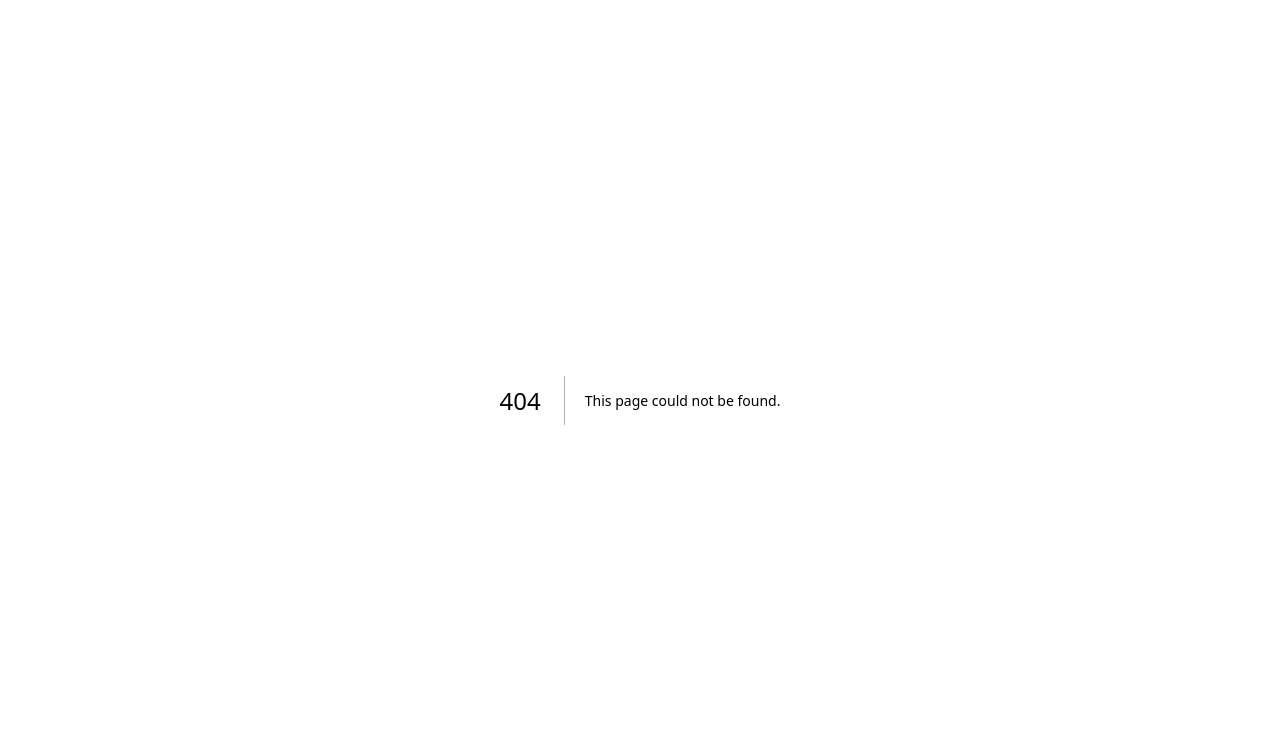
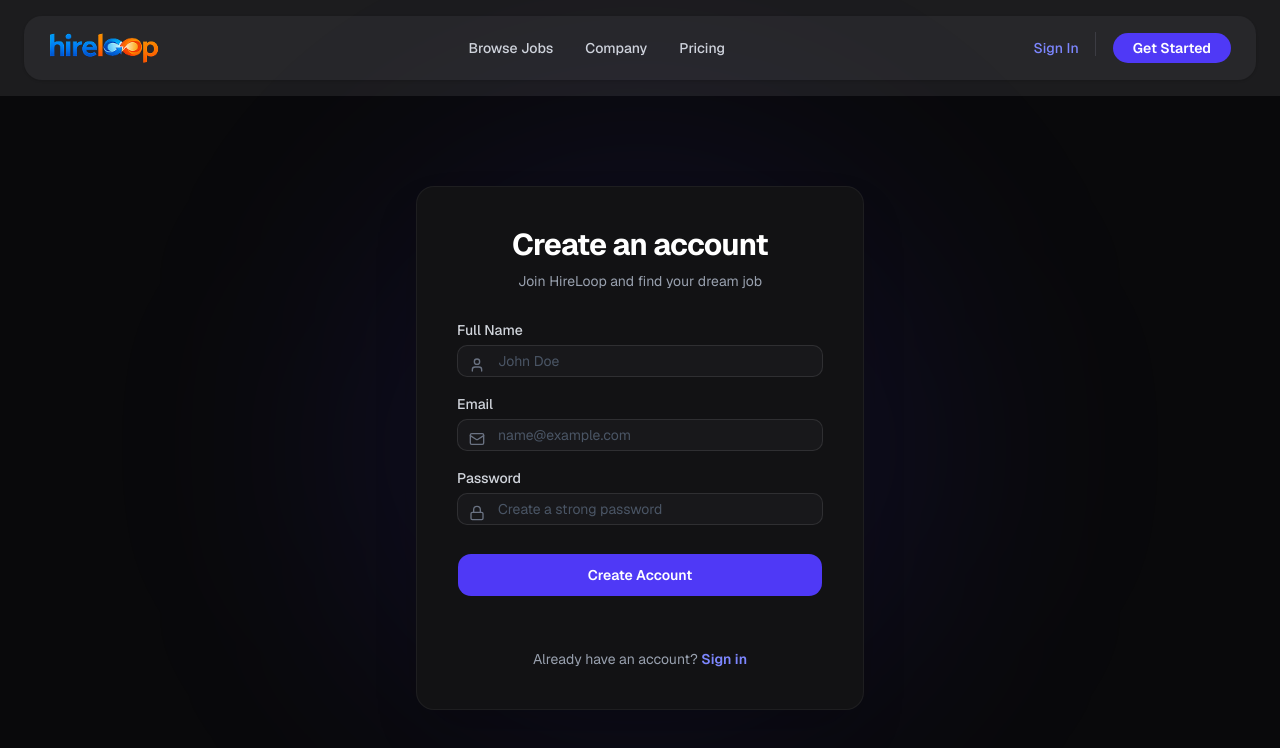
Before and after one commit to roknuzzaman-sagor/hireloop-client, a Next.js app: page /sign-up in a window 1280 px wide. Before the commit this address had no page. Shown: the top 748 px of the page. Built offline with nearby package versions, Linux system fonts and the light colour scheme.

Commit message:
sign In page

```diff
--- /dev/null
+++ b/app/(auth)/sign-in/page.tsx
@@ -0,0 +1,111 @@
+"use client"
+
+import * as React from "react"
+import Link from "next/link"
+import { Mail, Lock, Loader2 } from "lucide-react"
+import { Button } from "@/components/ui/button"
+import { Input } from "@/components/ui/input"
+import { Label } from "@/components/ui/label"
+import Navbar from "@/components/Navbar" // <-- Import your Navbar
+
+const SignInPage = () => {
+  const [email, setEmail] = React.useState("")
+  const [password, setPassword] = React.useState("")
+  const [isLoading, setIsLoading] = React.useState(false)
+
+  const handleSubmit = async (e: React.FormEvent) => {
+    e.preventDefault()
+    setIsLoading(true)
+
+    // Add your sign-in functionality here later
+    console.log("Sign In:", { email, password })
+
+    setTimeout(() => setIsLoading(false), 1500)
+  }
+
+  return (
+    // Changed to flex-col to stack Navbar on top and form in the middle
+    <div className="flex min-h-screen flex-col bg-[#09090b] text-white">
+
+      {/* 1. NAVBAR */}
+      <Navbar />
+
+      {/* 2. MAIN FORM AREA */}
+      <main className="relative flex flex-1 items-center justify-center px-4 py-12">
+
+        {/* Background Glow */}
+        <div className="absolute top-1/2 left-1/2 -translate-x-1/2 -translate-y-1/2 w-[600px] h-[600px] bg-indigo-600/10 blur-[120px] rounded-full pointer-events-none" />
+
+        <div className="relative z-10 w-full max-w-md rounded-2xl border border-white/5 bg-[#121214] p-8 shadow-2xl sm:p-10">
+
+
+
+          <div className="mb-8 text-center">
+            <h1 className="text-2xl font-bold tracking-tight text-white sm:text-3xl">
+              Welcome back
+            </h1>
+            <p className="mt-2 text-sm text-gray-400">
+              Enter your email to access your account
+            </p>
+          </div>
+
+          <form onSubmit={handleSubmit} className="space-y-5">
+            <div className="space-y-2">
+              <Label htmlFor="email" className="text-gray-300">Email</Label>
+              <div className="relative">
+                <Mail className="absolute left-3 top-3 h-4 w-4 text-gray-500" />
+                <Input
+                  id="email"
+                  type="email"
+                  placeholder="name@example.com"
+                  value={email}
+                  onChange={(e) => setEmail(e.target.value)}
+                  required
+                  className="pl-10 bg-[#18181b] border-white/10 text-white placeholder:text-gray-600 focus-visible:ring-indigo-500"
+                />
+              </div>
+            </div>
+
+            <div className="space-y-2">
+              <div className="flex items-center justify-between">
+                <Label htmlFor="password" className="text-gray-300">Password</Label>
+                <Link href="/forgot-password" className="text-xs font-medium text-indigo-400 hover:text-indigo-300">
+                  Forgot password?
+                </Link>
+              </div>
+              <div className="relative">
+                <Lock className="absolute left-3 top-3 h-4 w-4 text-gray-500" />
+                <Input
+                  id="password"
+                  type="password"
+                  placeholder="••••••••"
+                  value={password}
+                  onChange={(e) => setPassword(e.target.value)}
+                  required
+                  className="pl-10 bg-[#18181b] border-white/10 text-white placeholder:text-gray-600 focus-visible:ring-indigo-500"
+                />
+              </div>
+            </div>
+
+            <Button
+              type="submit"
+              disabled={isLoading}
+              className="w-full h-11 rounded-xl bg-indigo-600 text-sm font-semibold text-white transition-all hover:bg-indigo-500 disabled:opacity-70"
+            >
+              {isLoading ? <><Loader2 className="mr-2 h-4 w-4 animate-spin" /> Signing In...</> : "Sign In"}
+            </Button>
+            {/* 👇 THIS IS THE TEXT YOU REQUESTED */}
+          <div className="mt-8 text-center text-sm text-gray-400">
+            New to hireloop?{" "}
+            <Link href="/sign-up" className="font-semibold text-indigo-400 hover:text-indigo-300 hover:underline">
+              Create an account
+            </Link>
+          </div>
+          </form>
+        </div>
+      </main>
+    </div>
+  )
+}
+
+export default SignInPage
--- /dev/null
+++ b/app/(auth)/sign-up/page.tsx
@@ -0,0 +1,123 @@
+"use client"
+
+import * as React from "react"
+import Link from "next/link"
+import { User, Mail, Lock, Loader2 } from "lucide-react"
+import { Button } from "@/components/ui/button"
+import { Input } from "@/components/ui/input"
+import { Label } from "@/components/ui/label"
+import Navbar from "@/components/Navbar" // <-- Import your Navbar
+
+const SignUpPage = () => {
+  const [name, setName] = React.useState("")
+  const [email, setEmail] = React.useState("")
+  const [password, setPassword] = React.useState("")
+  const [isLoading, setIsLoading] = React.useState(false)
+
+  const handleSubmit = async (e: React.FormEvent) => {
+    e.preventDefault()
+    setIsLoading(true)
+
+    // Add your sign-up functionality here later
+    console.log("Sign Up:", { name, email, password })
+
+    setTimeout(() => setIsLoading(false), 1500)
+  }
+
+  return (
+    <div className="flex min-h-screen flex-col bg-[#09090b] text-white">
+
+      {/* 1. NAVBAR */}
+      <Navbar />
+
+      {/* 2. MAIN FORM AREA */}
+      <main className="relative flex flex-1 items-center justify-center px-4 py-12">
+
+        {/* Background Glow */}
+        <div className="absolute top-1/2 left-1/2 -translate-x-1/2 -translate-y-1/2 w-[600px] h-[600px] bg-indigo-600/10 blur-[120px] rounded-full pointer-events-none" />
+
+        <div className="relative z-10 w-full max-w-md rounded-2xl border border-white/5 bg-[#121214] p-8 shadow-2xl sm:p-10">
+
+
+          <div className="mb-8 text-center">
+            <h1 className="text-2xl font-bold tracking-tight text-white sm:text-3xl">
+              Create an account
+            </h1>
+            <p className="mt-2 text-sm text-gray-400">
+              Join HireLoop and find your dream job
+            </p>
+          </div>
+
+          <form onSubmit={handleSubmit} className="space-y-5">
+            <div className="space-y-2">
+              <Label htmlFor="name" className="text-gray-300">Full Name</Label>
+              <div className="relative">
+                <User className="absolute left-3 top-3 h-4 w-4 text-gray-500" />
+                <Input
+                  id="name"
+                  type="text"
+                  placeholder="John Doe"
+                  value={name}
+                  onChange={(e) => setName(e.target.value)}
+                  required
+                  className="pl-10 bg-[#18181b] border-white/10 text-white placeholder:text-gray-600 focus-visible:ring-indigo-500"
+                />
+              </div>
+            </div>
+
+            <div className="space-y-2">
+              <Label htmlFor="email" className="text-gray-300">Email</Label>
+              <div className="relative">
+                <Mail className="absolute left-3 top-3 h-4 w-4 text-gray-500" />
+                <Input
+                  id="email"
+                  type="email"
+                  placeholder="name@example.com"
+                  value={email}
+                  onChange={(e) => setEmail(e.target.value)}
+                  required
+                  className="pl-10 bg-[#18181b] border-white/10 text-white placeholder:text-gray-600 focus-visible:ring-indigo-500"
+                />
+              </div>
+            </div>
+
+            <div className="space-y-2">
+              <Label htmlFor="password" className="text-gray-300">Password</Label>
+              <div className="relative">
+                <Lock className="absolute left-3 top-3 h-4 w-4 text-gray-500" />
+                <Input
+                  id="password"
+                  type="password"
+                  placeholder="Create a strong password"
+                  value={password}
+                  onChange={(e) => setPassword(e.target.value)}
+                  required
+                  className="pl-10 bg-[#18181b] border-white/10 text-white placeholder:text-gray-600 focus-visible:ring-indigo-500"
+                />
+              </div>
+            </div>
+
+            <Button
+              type="submit"
+              disabled={isLoading}
+              className="w-full h-11 mt-2 rounded-xl bg-indigo-600 text-sm font-semibold text-white transition-all hover:bg-indigo-500 disabled:opacity-70"
+            >
+              {isLoading ? <><Loader2 className="mr-2 h-4 w-4 animate-spin" /> Creating Account...</> : "Create Account"}
+            </Button>
+
+              {/* 👇 REVERSE LINK FOR SIGN UP */}
+          <div className="mt-8 text-center text-sm text-gray-400">
+            Already have an account?{" "}
+            <Link href="/sign-in" className="font-semibold text-indigo-400 hover:text-indigo-300 hover:underline">
+              Sign in
+            </Link>
+          </div>
+
+          </form>
+        </div>
+      </main>
+    </div>
+  )
+}
+
+export default SignUpPage
--- a/components/Navbar.tsx
+++ b/components/Navbar.tsx
@@ -41,7 +41,7 @@ export default function Navbar() {
         <div className="flex items-center gap-3 md:gap-4">
           {/* Sign In Link (Hidden on very small screens) */}
           <a
-            href="#"
+            href="/sign-in"
             className="hidden sm:block text-sm font-medium text-indigo-400 transition-colors hover:text-indigo-300"
           >
             Sign In
--- /dev/null
+++ b/components/ui/label.tsx
@@ -0,0 +1,19 @@
+"use client"
+
+import * as React from "react"
+import { cn } from "cn"
+
+function Label({ className, ...props }: React.ComponentProps<"label">) {
+  return (
+    <label
+      data-slot="label"
+      className={cn(
+        "flex items-center gap-2 text-sm leading-none font-medium select-none group-data-[disabled=true]:pointer-events-none group-data-[disabled=true]:opacity-50 peer-disabled:cursor-not-allowed peer-disabled:opacity-50",
+        className
+      )}
+      {...props}
+    />
+  )
+}
+
+export { Label }
```
